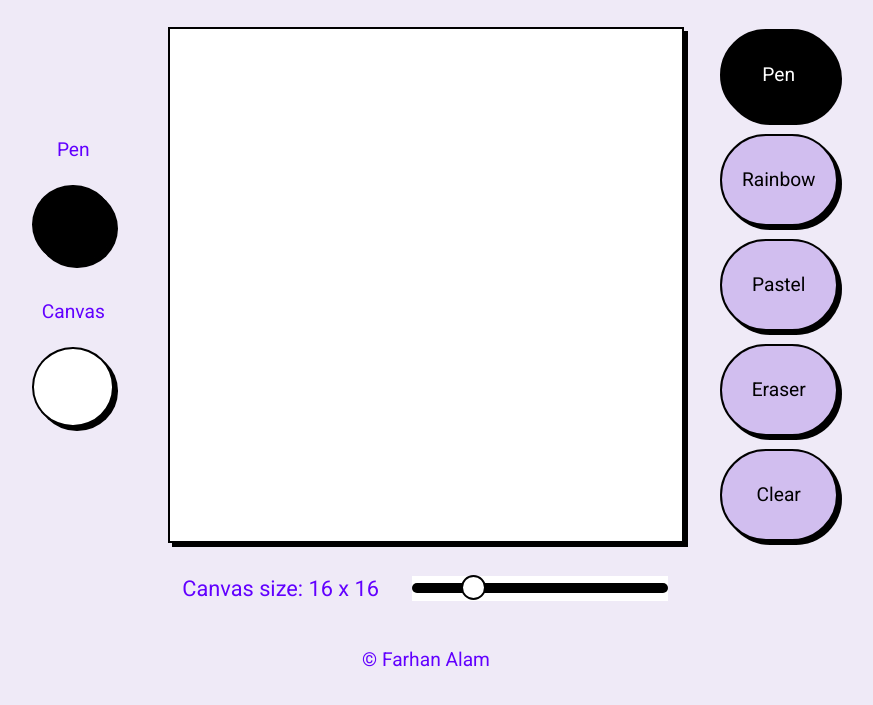
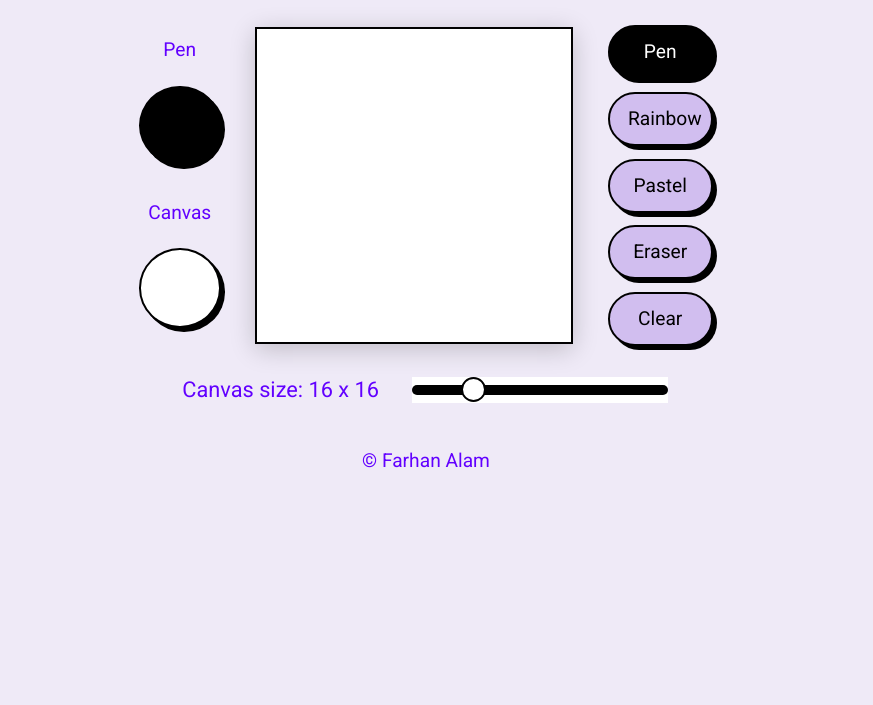
Before and after one commit to farhan-alam2000/Pixel-Art.github.io, a plain HTML site: page index.html in a window 1280 px wide. Shown: the part 191-896 px from the top of the page, without its empty margins (214-1087 px from the left). After the commit the page ends 800 px from the top, so only its background shows below. Drawn offline with nearby package versions, Linux system fonts and the light colour scheme.

Commit message:
Update style.css

```diff
--- a/style.css
+++ b/style.css
@@ -1,10 +1,11 @@
 html {
   box-sizing: border-box;
-  background-color: #efeaf7;
-  color: #6200ff;
+
 }
 
   body {
+    background-color: #efeaf7;
+  color: #6200ff;
     font-family: 'Roboto', sans-serif;
     font-weight: 400;
     font-size: 1.2vw;
@@ -52,8 +53,9 @@ html {
     flex-flow: column nowrap;
     align-items: center;
     justify-content: center;
-    width: 10vw;
-    height: 40vw;
+    width: 120px;
+    height: 20px;
+    /* padding: ; */
     gap: 1vw;
   }
 
@@ -160,18 +162,18 @@ html {
   }
 
   .grid {
+    background-color: white;
     display: grid;
-    width: 40vw;
-    box-shadow: rgba(0, 0, 0, 0.2) 0px 8px 24px;
+    min-width: 100%;
+    box-shadow: rgba(0, 0, 0, 0.2) 0px 5px 24px;
     margin: 2em;
     border: 2px solid black;
-    box-shadow: #000000 4px 4px 0 0;
-    background-color: white;
   }
 
   .grid-item {
     aspect-ratio: 1; /* Make the items into squares */
     border: 0;
+    background-color: inherit;
   }
 
   #size {
```
